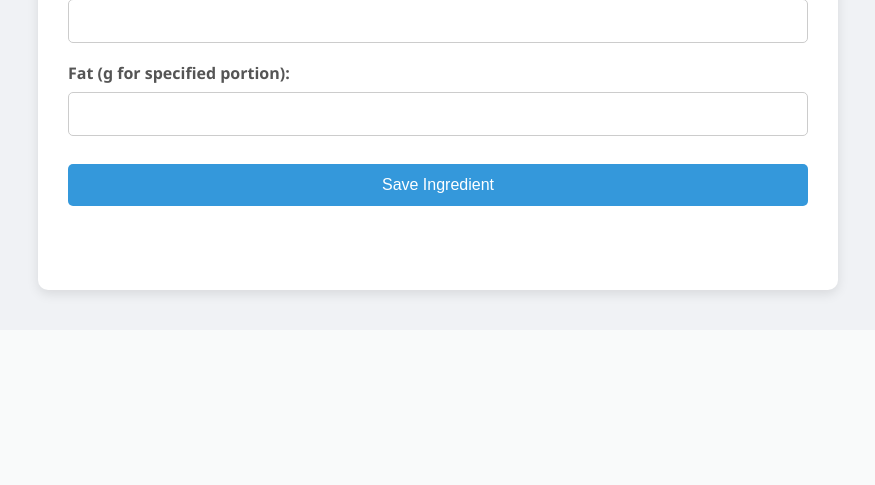
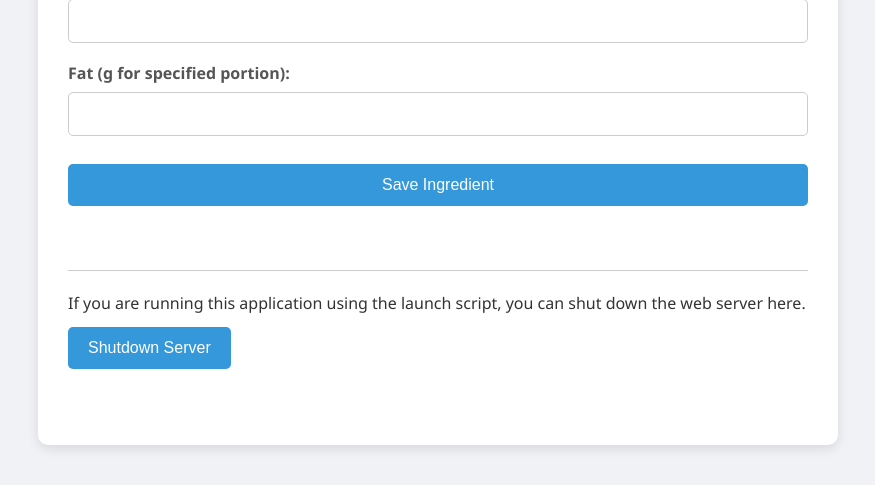
Before and after one commit to Kapoff/GJulesPlayground, a Flask app: page /add_ingredient in a window 1280 px wide. Shown: the part 600-1085 px from the top of the page, without its empty margins (202-1077 px from the left). Before the commit the page ends 900 px from the top, so only its background shows below. Run offline with Flask 2, Linux system fonts and the light colour scheme.

Commit message:
Feat: Add 'Shutdown Server' button to web UI
- Modified `templates/add_ingredient.html` to include a 'Shutdown Server' button.
- Added JavaScript to this button to call a new `/shutdown-server` Flask endpoint.
- Modified `app.py` to add the `/shutdown-server` route, which attempts to gracefully shut down the Werkzeug development server.
- Updated `README.md` to reflect the new shutdown functionality in the web UI.

```diff
--- a/app.py
+++ b/app.py
@@ -20,6 +20,24 @@ def index():
 def add_ingredient_page():
     # Serves the add_ingredient.html page
     return render_template('add_ingredient.html')
+
+@app.route('/shutdown-server', methods=['GET'])
+def shutdown_server():
+    shutdown_func = request.environ.get('werkzeug.server.shutdown')
+    if shutdown_func is None:
+        # This might happen if not running with Werkzeug's dev server
+        # (e.g., when deployed with Gunicorn, uWSGI)
+        # For simplicity in a dev environment, we'll assume Werkzeug.
+        app.logger.warning("Shutdown function not found in request environment. Server may not shut down.")
+        return "Error: Could not shut down server. Shutdown function not available. Please close the terminal/script manually.", 500
+
+    try:
+        app.logger.info("Server shutdown requested via /shutdown-server endpoint.")
+        shutdown_func()
+        return "Server is shutting down... You can close this page. Please also close the CLI window if it's still open."
+    except Exception as e:
+        app.logger.error(f"Error during server shutdown: {e}")
+        return f"Error during server shutdown: {e}. Please close the terminal/script manually.", 500
 
 @app.route('/track_meal')
 def track_meal_page():
--- a/templates/add_ingredient.html
+++ b/templates/add_ingredient.html
@@ -49,9 +49,43 @@
             <button type="submit">Save Ingredient</button>
         </form>
         <div id="statusMessage" class="status-message"></div>
+
+        <div class="shutdown-container" style="margin-top: 20px; padding-top: 20px; border-top: 1px solid #ccc;">
+            <p>If you are running this application using the launch script, you can shut down the web server here.</p>
+            <button id="shutdownServerBtn">Shutdown Server</button>
+            <div id="shutdownMessage" class="status-message" style="margin-top: 10px;"></div>
+        </div>
     </div>
 
     <script>
+        // Shutdown server button event listener
+        const shutdownBtn = document.getElementById('shutdownServerBtn');
+        if (shutdownBtn) {
+            shutdownBtn.addEventListener('click', async function() {
+                const shutdownMessageEl = document.getElementById('shutdownMessage');
+                shutdownMessageEl.textContent = 'Attempting to shut down server...';
+                shutdownMessageEl.className = 'status-message info';
+                try {
+                    const response = await fetch('/shutdown-server');
+                    const result = await response.text(); // Get text response
+                    shutdownMessageEl.textContent = result;
+                    if (response.ok) {
+                        shutdownMessageEl.classList.add('success');
+                        // Optionally disable the button
+                        shutdownBtn.disabled = true;
+                        // Try to close the window, may not work depending on browser settings
+                        // setTimeout(() => window.close(), 3000);
+                    } else {
+                        shutdownMessageEl.classList.add('error');
+                    }
+                } catch (error) {
+                    console.error('Error shutting down server:', error);
+                    shutdownMessageEl.textContent = 'Failed to send shutdown command. The server might already be down or unreachable.';
+                    shutdownMessageEl.classList.add('error');
+                }
+            });
+        }
+
         document.getElementById('addIngredientForm').addEventListener('submit', async function(event) {
             event.preventDefault(); // Prevent default form submission
 
```
Also changed, not shown: README.md, 3 other files.
